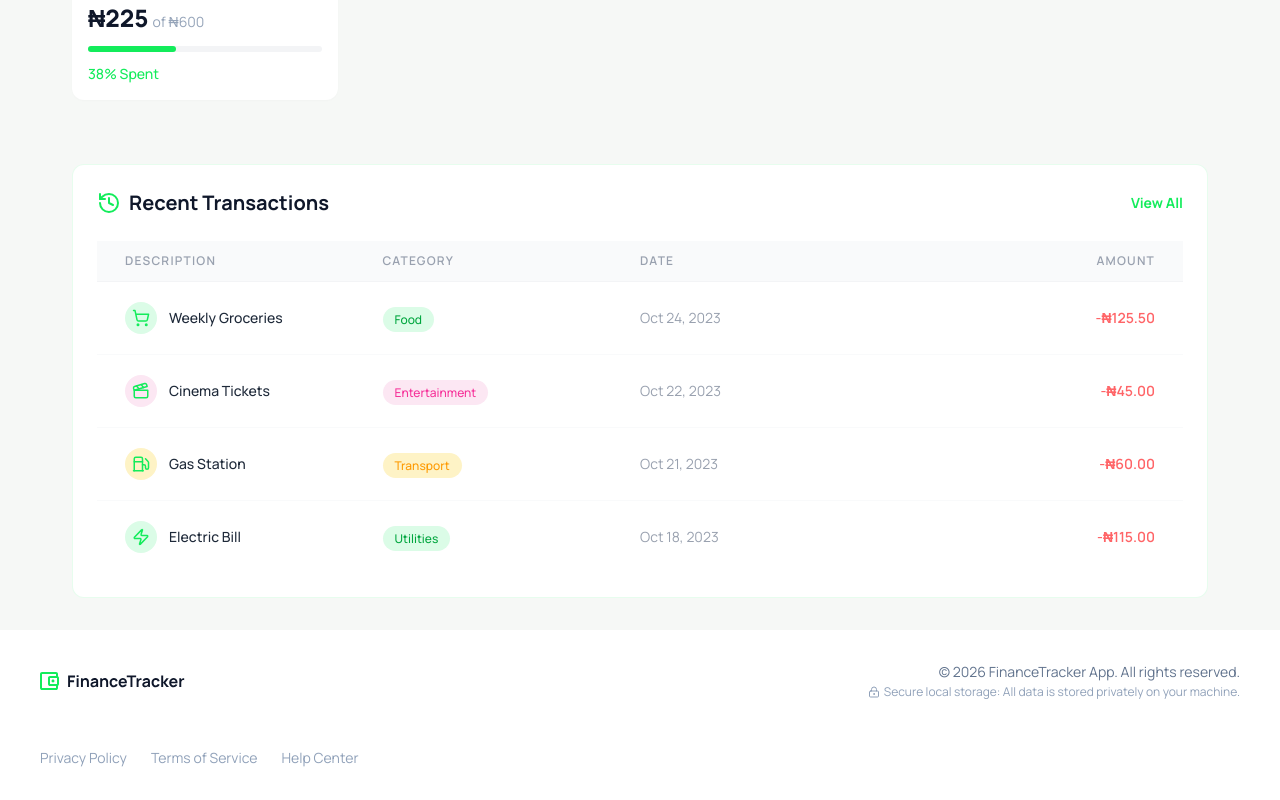
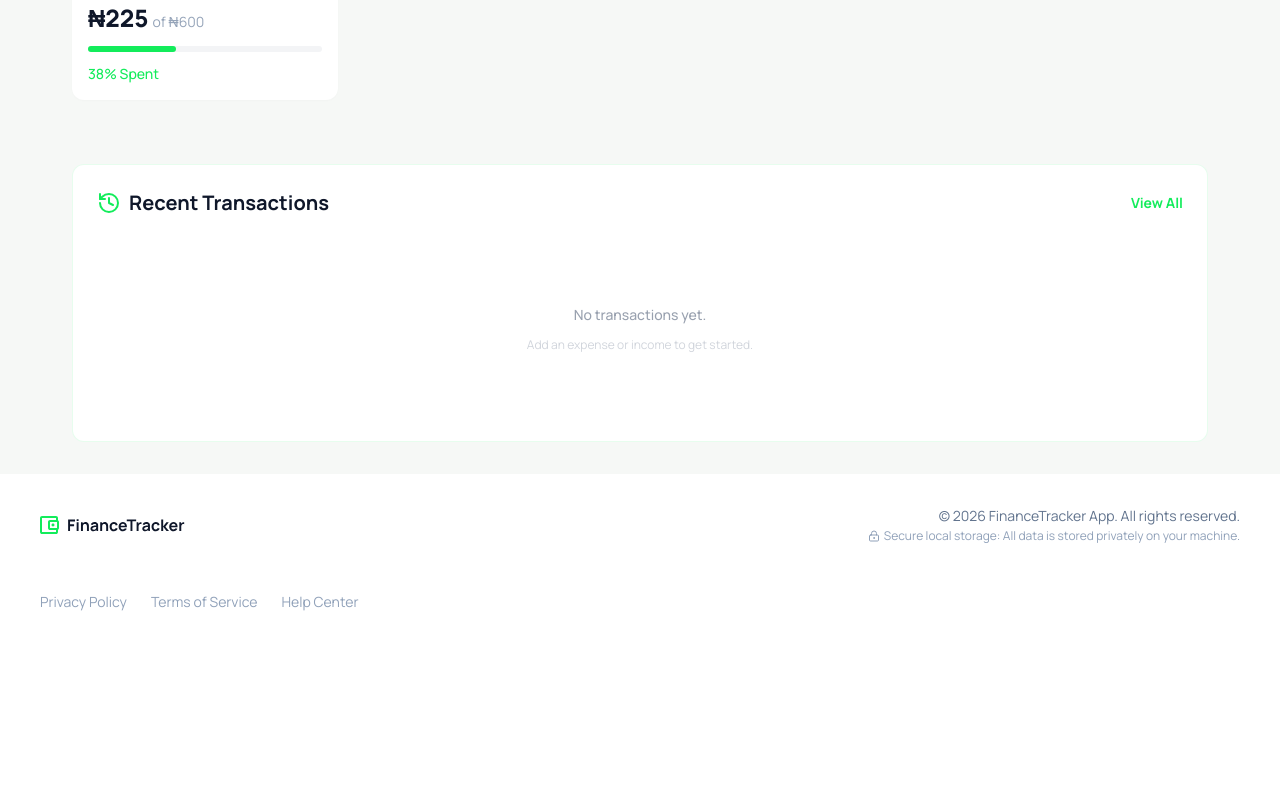
Before and after one commit to HenryAgu/finance-tracker, a Next.js app: page / in a window 1280 px wide. Shown: the part 753-1553 px from the top of the page. After the commit the page ends 1397 px from the top, so only its background shows below. Built offline with nearby package versions, Linux system fonts and the light colour scheme.

Commit message:
feat: add transaction

```diff
--- a/components/home/expense-form.tsx
+++ b/components/home/expense-form.tsx
@@ -2,52 +2,84 @@
 import { zodResolver } from "@hookform/resolvers/zod";
 import { DialogClose } from '../ui/dialog'
 import { useForm } from 'react-hook-form'
-import { ExpenseFormData, FormSchema } from "../schemas/form";
+import { TransactionFormData, TransactionSchema } from "../schemas/form";
+import { useTracker } from "@/store/useTrackerStore";
 
-const ExpenseForm = () => {
-const { register, handleSubmit, reset, formState: { errors } } = useForm<ExpenseFormData>({
-  resolver: zodResolver(FormSchema),
-});
+const ExpenseForm = ({ onSuccess }: { onSuccess?: () => void }) => {
+  const addTransaction = useTracker((s) => s.addTransaction);
 
-  const onSubmit = async (data: ExpenseFormData) => {
-    console.log(data);
-    reset()
+  const { register, handleSubmit, reset, formState: { errors } } = useForm({
+    resolver: zodResolver(TransactionSchema),
+  });
+
+  const onSubmit = (data: TransactionFormData) => {
+    addTransaction({ ...data, type: "expense" });
+    reset();
+    onSuccess?.();
   };
+
   return (
     <form className="flex flex-col gap-y-6" onSubmit={handleSubmit(onSubmit)}>
       <div className="flex flex-col gap-y-2">
-        <label htmlFor="" className="text-sm font-bold text-[#334155]">Amount</label>
-        <input type="number" id="" className="p-3 border border-[#E2E8F0] rounded-[12px]" {...register("amount")} />
-        {errors.amount && (<span className="text-red-500 text-sm mt-1">
-          {errors.amount?.message}
-        </span>)}
+        <label htmlFor="expense-amount" className="text-sm font-bold text-[#334155]">Amount</label>
+        <input
+          type="number"
+          id="expense-amount"
+          step="0.01"
+          className="p-3 border border-[#E2E8F0] rounded-[12px]"
+          {...register("amount")}
+        />
+        {errors.amount && (
+          <span className="text-red-500 text-sm mt-1">{errors.amount.message}</span>
+        )}
       </div>
       <div className="flex flex-col gap-y-2">
-        <label htmlFor="" className="text-sm font-bold text-[#334155]">Description</label>
-        <textarea {...register("description")} id="" className="p-3 border border-[#E2E8F0] rounded-[12px] resize-none" />
-        {errors.description && (<span className="text-red-500 text-sm mt-1">
-          {errors.description?.message}
-        </span>)}
+        <label htmlFor="expense-description" className="text-sm font-bold text-[#334155]">Description</label>
+        <textarea
+          id="expense-description"
+          className="p-3 border border-[#E2E8F0] rounded-[12px] resize-none"
+          {...register("description")}
+        />
+        {errors.description && (
+          <span className="text-red-500 text-sm mt-1">{errors.description.message}</span>
+        )}
       </div>
       <div className="flex gap-x-4">
         <div className="flex basis-[50%] flex-col gap-y-2">
-          <label htmlFor="" className="text-sm font-bold text-[#334155]">Category</label>
-          <input type="text" id="" className="p-3 border border-[#E2E8F0] rounded-[12px]" {...register("category")} />
-          {errors.category && (<span className="text-red-500 text-sm mt-1">
-            {errors.category?.message}
-          </span>)}
+          <label htmlFor="expense-category" className="text-sm font-bold text-[#334155]">Category</label>
+          <input
+            type="text"
+            id="expense-category"
+            className="p-3 border border-[#E2E8F0] rounded-[12px]"
+            {...register("category")}
+          />
+          {errors.category && (
+            <span className="text-red-500 text-sm mt-1">{errors.category.message}</span>
+          )}
         </div>
         <div className="flex basis-[50%] flex-col gap-y-2">
-          <label htmlFor="" className="text-sm font-bold text-[#334155]">Date</label>
-          <input type="date" id="" className="p-3 border border-[#E2E8F0] rounded-[12px]" {...register("date")} />
-          {errors.date && (<span className="text-red-500 text-sm mt-1">
-            {errors.date?.message}
-          </span>)}
+          <label htmlFor="expense-date" className="text-sm font-bold text-[#334155]">Date</label>
+          <input
+            type="date"
+            id="expense-date"
+            className="p-3 border border-[#E2E8F0] rounded-[12px]"
+            {...register("date")}
+          />
+          {errors.date && (
+            <span className="text-red-500 text-sm mt-1">{errors.date.message}</span>
+          )}
         </div>
       </div>
       <div className="mt-8 flex gap-x-4">
-        <DialogClose className="border border-[#E2E8F0] rounded-[12px] py-3 px-6 w-full text-base font-bold text-[#0F172A]">Cancel</DialogClose>
-        <button className="rounded-[12px] py-3 px-6 w-full bg-brand-green text-base font-bold text-[#0F172A]">Save Transaction</button>
+        <DialogClose className="border border-[#E2E8F0] rounded-[12px] py-3 px-6 w-full text-base font-bold text-[#0F172A]">
+          Cancel
+        </DialogClose>
+        <button
+          type="submit"
+          className="rounded-[12px] py-3 px-6 w-full bg-brand-green text-base font-bold text-[#0F172A]"
+        >
+          Save Transaction
+        </button>
       </div>
     </form>
   )
--- a/components/home/income-form.tsx
+++ b/components/home/income-form.tsx
@@ -1,32 +1,88 @@
-import { DialogClose } from "../ui/dialog"
+'use client'
+import { zodResolver } from "@hookform/resolvers/zod";
+import { DialogClose } from "../ui/dialog";
+import { useForm } from "react-hook-form";
+import { TransactionFormData, TransactionSchema } from "../schemas/form";
+import { useTracker } from "@/store/useTrackerStore";
 
-const IncomeForm = () => {
+const IncomeForm = ({ onSuccess }: { onSuccess?: () => void }) => {
+  const addTransaction = useTracker((s) => s.addTransaction);
+
+  const { register, handleSubmit, reset, formState: { errors } } = useForm({
+    resolver: zodResolver(TransactionSchema),
+  });
+
+  const onSubmit = (data: TransactionFormData) => {
+    addTransaction({ ...data, type: "income" });
+    reset();
+    onSuccess?.();
+  };
+
   return (
-    <form className="flex flex-col gap-y-6">
+    <form className="flex flex-col gap-y-6" onSubmit={handleSubmit(onSubmit)}>
       <div className="flex flex-col gap-y-2">
-        <label htmlFor="" className="text-sm font-bold text-[#334155]">Amount</label>
-        <input type="number" name="" id="" className="p-3 border border-[#E2E8F0] rounded-[12px]" />
+        <label htmlFor="income-amount" className="text-sm font-bold text-[#334155]">Amount</label>
+        <input
+          type="number"
+          id="income-amount"
+          step="0.01"
+          className="p-3 border border-[#E2E8F0] rounded-[12px]"
+          {...register("amount")}
+        />
+        {errors.amount && (
+          <span className="text-red-500 text-sm mt-1">{errors.amount.message}</span>
+        )}
       </div>
       <div className="flex flex-col gap-y-2">
-        <label htmlFor="" className="text-sm font-bold text-[#334155]">Description</label>
-        <textarea name="" id="" className="p-3 border border-[#E2E8F0] rounded-[12px] resize-none" />
+        <label htmlFor="income-description" className="text-sm font-bold text-[#334155]">Description</label>
+        <textarea
+          id="income-description"
+          className="p-3 border border-[#E2E8F0] rounded-[12px] resize-none"
+          {...register("description")}
+        />
+        {errors.description && (
+          <span className="text-red-500 text-sm mt-1">{errors.description.message}</span>
+        )}
       </div>
       <div className="flex gap-x-4">
         <div className="flex basis-[50%] flex-col gap-y-2">
-          <label htmlFor="" className="text-sm font-bold text-[#334155]">Category</label>
-        <input type="text" name="" id="" className="p-3 border border-[#E2E8F0] rounded-[12px]" />
+          <label htmlFor="income-category" className="text-sm font-bold text-[#334155]">Category</label>
+          <input
+            type="text"
+            id="income-category"
+            className="p-3 border border-[#E2E8F0] rounded-[12px]"
+            {...register("category")}
+          />
+          {errors.category && (
+            <span className="text-red-500 text-sm mt-1">{errors.category.message}</span>
+          )}
         </div>
-         <div className="flex basis-[50%] flex-col gap-y-2">
-          <label htmlFor="" className="text-sm font-bold text-[#334155]">Date</label>
-        <input type="date" name="" id="" className="p-3 border border-[#E2E8F0] rounded-[12px]" />
+        <div className="flex basis-[50%] flex-col gap-y-2">
+          <label htmlFor="income-date" className="text-sm font-bold text-[#334155]">Date</label>
+          <input
+            type="date"
+            id="income-date"
+            className="p-3 border border-[#E2E8F0] rounded-[12px]"
+            {...register("date")}
+          />
+          {errors.date && (
+            <span className="text-red-500 text-sm mt-1">{errors.date.message}</span>
+          )}
         </div>
       </div>
       <div className="mt-8 flex gap-x-4">
-        <DialogClose className="border border-[#E2E8F0] rounded-[12px] py-3 px-6 w-full text-base font-bold text-[#0F172A]">Cancel</DialogClose>
-        <button className="rounded-[12px] py-3 px-6 w-full bg-brand-green text-base font-bold text-[#0F172A]">Save Transaction</button>
+        <DialogClose className="border border-[#E2E8F0] rounded-[12px] py-3 px-6 w-full text-base font-bold text-[#0F172A]">
+          Cancel
+        </DialogClose>
+        <button
+          type="submit"
+          className="rounded-[12px] py-3 px-6 w-full bg-brand-green text-base font-bold text-[#0F172A]"
+        >
+          Save Transaction
+        </button>
       </div>
     </form>
-  )
-}
+  );
+};
 
-export default IncomeForm
+export default IncomeForm;
--- a/components/home/transaction-table.tsx
+++ b/components/home/transaction-table.tsx
@@ -1,61 +1,52 @@
 "use client"
-import { Clapperboard, Fuel, ShoppingCart, Zap } from "lucide-react";
 import { useState } from "react";
+import { useTracker } from "@/store/useTrackerStore";
+import {
+  Clapperboard,
+  Fuel,
+  ShoppingCart,
+  Zap,
+  TrendingDown,
+  TrendingUp,
+} from "lucide-react";
 
-const transactions = [
-    {
-        id: 1,
-        description: "Weekly Groceries",
-        category: "Food",
-        date: "Oct 24, 2023",
-        amount: 125.50,
-        icon: <ShoppingCart size={18} className="text-brand-green" />,
-        iconBg: "bg-green-100",
-        categoryColor: "text-green-600",
-        categoryBg: "bg-green-100",
-    },
-    {
-        id: 2,
-        description: "Cinema Tickets",
-        category: "Entertainment",
-        date: "Oct 22, 2023",
-        amount: 45.00,
-        icon: <Clapperboard size={18} className="text-brand-green" />,
-        iconBg: "bg-pink-100",
-        categoryColor: "text-pink-500",
-        categoryBg: "bg-pink-100",
-    },
-    {
-        id: 3,
-        description: "Gas Station",
-        category: "Transport",
-        date: "Oct 21, 2023",
-        amount: 60.00,
-        icon: <Fuel size={18} className="text-brand-green" />,
-        iconBg: "bg-amber-100",
-        categoryColor: "text-amber-500",
-        categoryBg: "bg-amber-100",
-    },
-    {
-        id: 4,
-        description: "Electric Bill",
-        category: "Utilities",
-        date: "Oct 18, 2023",
-        amount: 115.00,
-        icon: <Zap size={18} className="text-brand-green" />,
-        iconBg: "bg-green-100",
-        categoryColor: "text-green-600",
-        categoryBg: "bg-green-100",
-    },
-];
+const categoryIconMap: Record<string, React.ReactNode> = {
+  food: <ShoppingCart size={18} className="text-brand-green" />,
+  entertainment: <Clapperboard size={18} className="text-brand-green" />,
+  transport: <Fuel size={18} className="text-brand-green" />,
+  utilities: <Zap size={18} className="text-brand-green" />,
+};
+
+const categoryColorsMap: Record<string, { bg: string; text: string; iconBg: string }> = {
+  food: { bg: "bg-green-100", text: "text-green-600", iconBg: "bg-green-100" },
+  entertainment: { bg: "bg-pink-100", text: "text-pink-500", iconBg: "bg-pink-100" },
+  transport: { bg: "bg-amber-100", text: "text-amber-500", iconBg: "bg-amber-100" },
+  utilities: { bg: "bg-blue-100", text: "text-blue-500", iconBg: "bg-blue-100" },
+};
+
+const defaultColors = { bg: "bg-slate-100", text: "text-slate-500", iconBg: "bg-slate-100" };
+
+function formatDate(dateStr: string) {
+  if (!dateStr) return "";
+  const d = new Date(dateStr);
+  return d.toLocaleDateString("en-US", { year: "numeric", month: "short", day: "numeric" });
+}
 
 export default function TransactionTable() {
-    const [hovered, setHovered] = useState<number | null>(null);
+  const transactions = useTracker((s) => s.transactions);
+  const [hovered, setHovered] = useState<string | null>(null);
+
+  if (transactions.length === 0) {
+    return (
+      <div className="bg-white w-full flex flex-col items-center justify-center py-16 gap-y-3">
+        <p className="text-gray-400 text-sm font-medium">No transactions yet.</p>
+        <p className="text-gray-300 text-xs">Add an expense or income to get started.</p>
+      </div>
+    );
+  }
 
   return (
-
     <div className="bg-white overflow-x-scroll w-full">
-
       {/* Header */}
       <div className="grid grid-cols-4 px-3 lg:px-7 py-3 bg-gray-50 border-b border-gray-100 min-w-150">
         <span className="text-xs font-semibold tracking-widest uppercase text-gray-400">Description</span>
@@ -65,40 +56,54 @@ export default function TransactionTable() {
       </div>
 
       {/* Rows */}
-            {transactions.map((t, i) => (
+      {transactions.map((t, i) => {
+        const key = t.category.trim().toLowerCase();
+        const colors = categoryColorsMap[key] ?? defaultColors;
+        const icon = categoryIconMap[key] ?? (
+          t.type === "income"
+            ? <TrendingUp size={18} className="text-brand-green" />
+            : <TrendingDown size={18} className="text-brand-green" />
+        );
+        const isExpense = t.type === "expense";
+
+        return (
           <div
             key={t.id}
-                    className={`grid grid-cols-4 px-3 lg:px-7 min-w-150 py-5 items-center transition-colors duration-150 ${i !== transactions.length - 1 ? "border-b border-gray-50" : ""
+            className={`grid grid-cols-4 px-3 lg:px-7 min-w-150 py-5 items-center transition-colors duration-150 ${
+              i !== transactions.length - 1 ? "border-b border-gray-50" : ""
             } ${hovered === t.id ? "bg-gray-50" : "bg-white"}`}
             onMouseEnter={() => setHovered(t.id)}
             onMouseLeave={() => setHovered(null)}
           >
             {/* Description */}
             <div className="flex items-center gap-3">
-                        <div className={`w-8 h-8 rounded-full flex items-center justify-center text-lg ${t.iconBg}`}>
-                            {t.icon}
+              <div className={`w-8 h-8 rounded-full flex items-center justify-center text-lg ${colors.iconBg}`}>
+                {icon}
               </div>
               <span className="text-sm font-medium text-gray-800">{t.description}</span>
             </div>
 
             {/* Category */}
             <div>
-                        <span className={`text-xs font-medium px-3 py-1 rounded-full ${t.categoryBg} ${t.categoryColor}`}>
+              <span className={`text-xs font-medium px-3 py-1 rounded-full ${colors.bg} ${colors.text}`}>
                 {t.category}
               </span>
             </div>
 
             {/* Date */}
-                    <span className="text-sm text-gray-400">{t.date}</span>
+            <span className="text-sm text-gray-400">{formatDate(t.date)}</span>
 
             {/* Amount */}
-                    <span className="text-sm font-semibold text-red-400 text-right">
-                        -₦{t.amount.toFixed(2)}
+            <span
+              className={`text-sm font-semibold text-right ${
+                isExpense ? "text-red-400" : "text-emerald-500"
+              }`}
+            >
+              {isExpense ? "-" : "+"}₦{t.amount.toFixed(2)}
             </span>
           </div>
-            ))}
-
+        );
+      })}
     </div>
-
   );
 }
--- a/components/schemas/form.ts
+++ b/components/schemas/form.ts
@@ -1,12 +1,18 @@
-import { zodResolver } from "@hookform/resolvers/zod";
-import { useForm } from "react-hook-form";
 import { z } from "zod";
 
-export const FormSchema = z.object({
-  amount: z.number(),
-  description: z.string(),
-  category: z.string(),
-  date: z.date(),
+export const TransactionSchema = z.object({
+  amount: z.coerce.number().positive({ message: "Amount must be positive" }),
+  description: z
+    .string()
+    .min(1, { message: "Description is required" }),
+  category: z
+    .string()
+    .min(1, { message: "Category is required" }),
+  date: z.string().min(1, { message: "Date is required" }),
 });
 
-export type ExpenseFormData = z.infer<typeof FormSchema>;
+export type TransactionFormData = z.infer<typeof TransactionSchema>;
+
+// Keep backwards-compat alias
+export const FormSchema = TransactionSchema;
+export type ExpenseFormData = TransactionFormData;
```
Also changed, not shown: components/home/add-budget.tsx (added, +54 -0 lines), components/home/add-transaction.tsx (+9 -5 lines), components/home/header.tsx (+25 -5 lines), store/useTrackerStore.ts (+71 -20 lines). Lines whose indentation alone changed are shown as unchanged.
